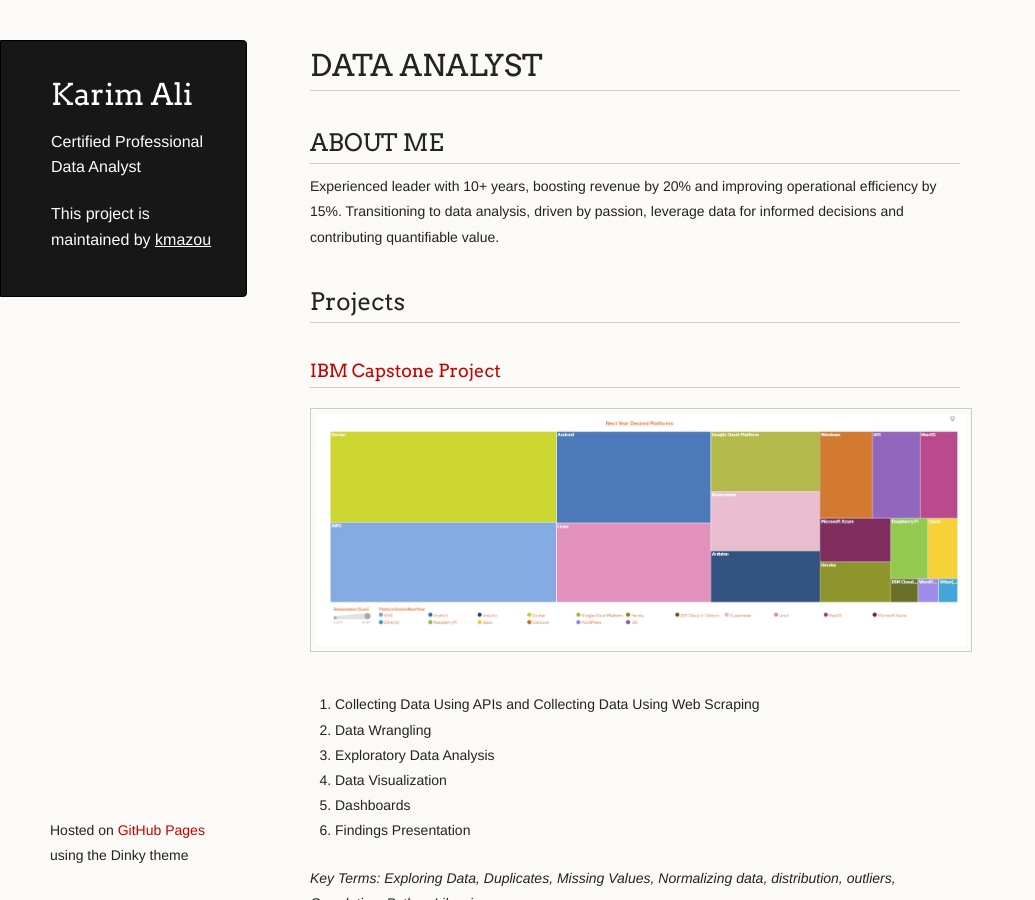
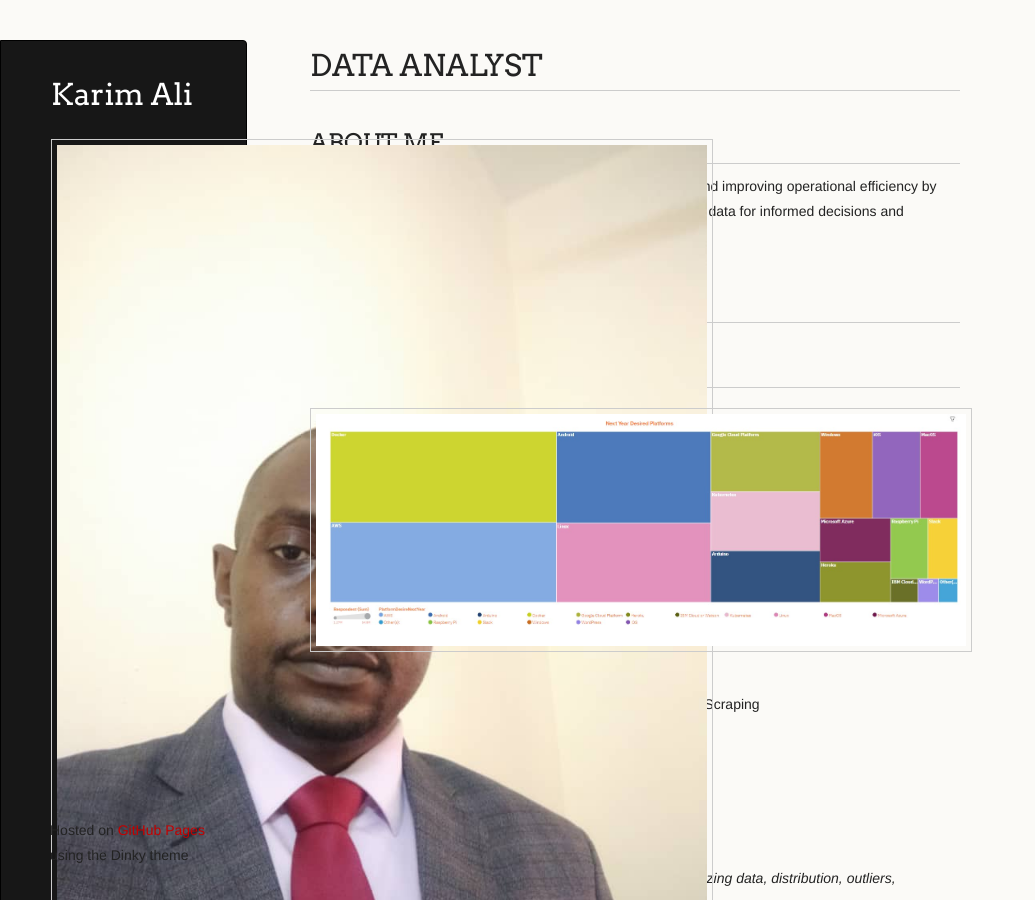
Before and after one commit to kmazou/Portfolio, a Jekyll site: the page built from index.md, in a window 1280 px wide and 900 px high. Shown: the whole window, without its empty margins (0-1035 px from the left). Built offline with Jekyll 4.4.1, drawn with Linux system fonts in a browser that asks for light colours.

Commit message:
Update default.html

```diff
--- a/_layouts/default.html
+++ b/_layouts/default.html
@@ -17,6 +17,7 @@
     <div class="wrapper">
         <header>
             <h1 class="header">{{ site.title | default: site.github.repository_name }}</h1>
+            <img src="{{ '/assets/img/Karim_ali.jpg' | relative_url }}" alt="Karim Ali">
             <p class="header">{{ site.description | default: site.github.project_tagline }}</p>
 
             {% if site.github.is_project_page %}
```
